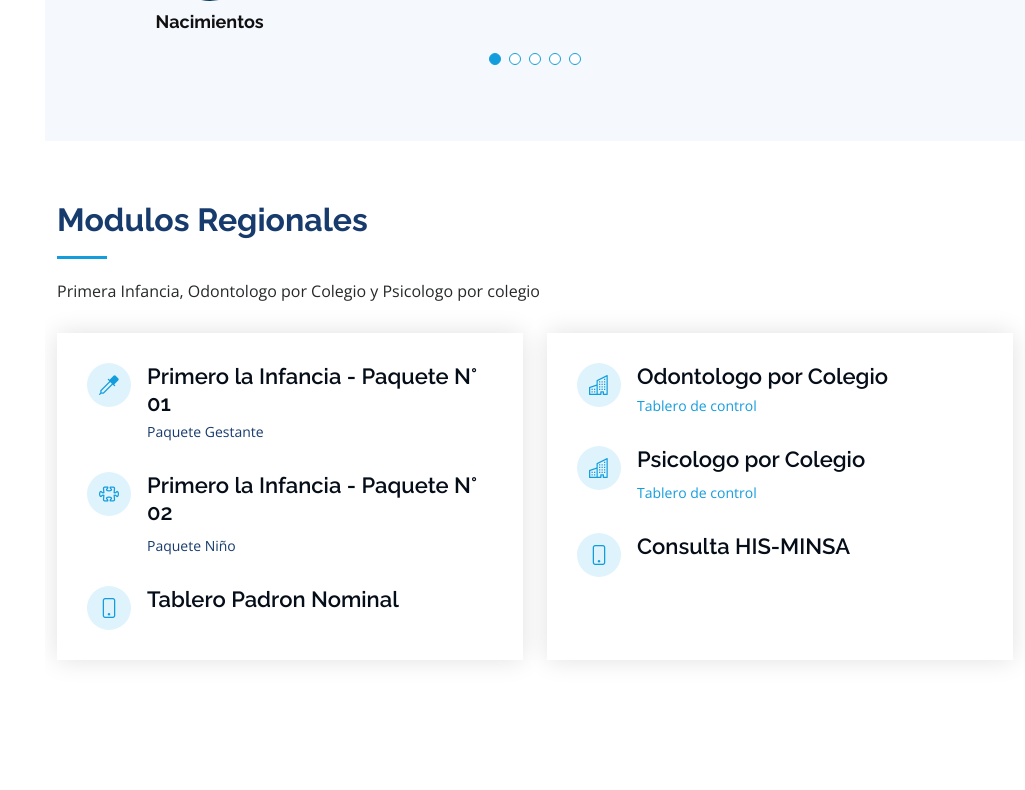
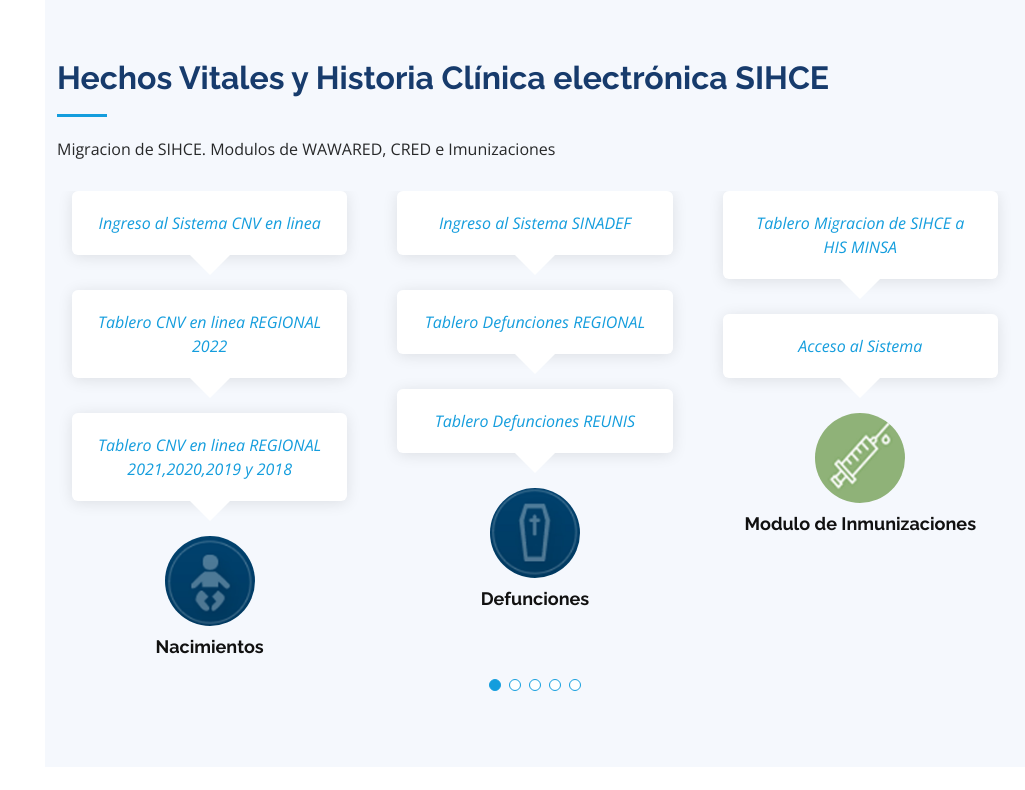
Before and after one commit to veronny/saludjunin, a Django app: page / in a window 1280 px wide. Shown: the part 3557-4347 px from the top of the page, without its empty margins (255-1280 px from the left). After the commit the page ends 4248 px from the top, so only its background shows below. Run offline with Django 4.2, Linux system fonts and the light colour scheme; some libraries are stand-ins or nearby versions.

Commit message:
resumen regional

```diff
--- a/principal/templates/index.html
+++ b/principal/templates/index.html
@@ -50,12 +50,12 @@
       <nav id="navbar" class="nav-menu navbar">
         <ul>
           <li><a href="#hero" class="nav-link scrollto active"><i class="bx bx-home"></i> <span>Inicio</span></a></li>
+          <li><a href="#contact" class="nav-link scrollto"><i class="bx bx-cube-alt"></i> <span>Resumen Ejecutivo</span></a></li>
           <li><a href="#about" class="nav-link scrollto"><i class="bx bx-user"></i> <span>Repositorio Regional</span></a></li>
           <li><a href="#portfolio" class="nav-link scrollto"><i class="bx bx-bar-chart-alt"></i> <span>Indicadores Sanitarios</span></a></li>
           <li><a href="#facts" class="nav-link scrollto"><i class="bx bx-book-content"></i> <span>Padron Nominal</span></a></li>
           <li><a href="#services" class="nav-link scrollto"><i class="bx bx-vial"></i> <span>Vacunación</span></a></li>
           <li><a href="#testimonials" class="nav-link scrollto"><i class="bx bx-building"></i> <span>Hechos Vitales y SIHCE</span></a></li>
-          <li><a href="#contact" class="nav-link scrollto"><i class="bx bx-cube-alt"></i> <span>Modulos Regionales</span></a></li>
           <li><a href="https://glacial-coast-00858.herokuapp.com/" class="nav-link scrollto"><i class="bx bx-abacus"></i> <span>Plataforma DIT</span></a></li>
         </ul>
       </nav><!-- .nav-menu -->
@@ -373,72 +415,9 @@
         </div>
 
       </div>
-    </section><!-- End Testimonials Section -->
+  </section><!-- End Testimonials Section -->
 
-    <!-- ======= Contact Section ======= -->
-    <section id="contact" class="contact">
-      <div class="container">
 
-        <div class="section-title">
-          <h2>Modulos Regionales</h2>
-          <p>Primera Infancia, Odontologo por Colegio y Psicologo por colegio</p>
-        </div>
-
-        <div class="row" data-aos="fade-in">
-
-          <div class="col-lg-6 d-flex align-items-stretch">
-            <div class="info">
-              <div class="address">
-                <i class="bi bi-eyedropper"></i>
-                <h4>Primero la Infancia - Paquete N° 01</h4>
-                <a href="https://app.powerbi.com/view?r=eyJrIjoiNDM2ODYxNDMtZmRhNy00YjY2LWEyMzAtODFlOThhZTA5YWQ0IiwidCI6ImQxYzM1MDFkLWE2MWUtNGJiYi04NDdhLWQ5NDRiZmFlOGRiMCIsImMiOjR9" target="_blank"><p>Paquete Gestante</p></a>
-              </div>
-
-              <div class="email">
-                <i class="bi bi-puzzle"></i>
-                <h4>Primero la Infancia - Paquete N° 02</h4>
-                <a href="https://app.powerbi.com/view?r=eyJrIjoiZDVhMWJlODgtMWE5Yi00NjQwLWI3ZGItMTFhN2I0ZDhmMDE3IiwidCI6ImQxYzM1MDFkLWE2MWUtNGJiYi04NDdhLWQ5NDRiZmFlOGRiMCIsImMiOjR9" target="_blank"><p>Paquete Niño</p></a>
-              </div>
-
-              <div class="phone">
-                <i class="bi bi-phone"></i>
-                <a href="https://app.powerbi.com/view?r=eyJrIjoiYTgyMGMzMTUtZTlkZC00YmUxLTliYjAtOWZjYjE3ZDU2YmRmIiwidCI6ImQxYzM1MDFkLWE2MWUtNGJiYi04NDdhLWQ5NDRiZmFlOGRiMCIsImMiOjR9" target="_blank"><h4>Tablero Padron Nominal</h4></a>
-              </div>
-            </div>
-
-          </div>
-
-          <div class="col-lg-6 d-flex align-items-stretch">
-              <div class="info">
-                <div class="address">
-                  <i class="bi bi-building"></i>
-                  <h4>Odontologo por Colegio</h4>
-                  <p>
-                    <a href="https://app.powerbi.com/view?r=eyJrIjoiOTk0MjM4ZmEtM2JlOS00YTJhLWI5NWYtOGNkNDcwZjlmMWJhIiwidCI6ImQxYzM1MDFkLWE2MWUtNGJiYi04NDdhLWQ5NDRiZmFlOGRiMCIsImMiOjR9" target="_blank">Tablero de control</a>
-                  </p>
-                </div>
-
-                <div class="email">
-                  <i class="bi bi-building"></i>
-                  <h4>Psicologo por Colegio</h4>
-                  <p>
-                    <a href="#">Tablero de control</a>
-                  </p>
-                </div>
-
-                <div class="phone">
-                  <i class="bi bi-phone"></i>
-                  <a href="http://diresahis.ga/" target="_blank">
-                    <h4>Consulta HIS-MINSA</h4>
-                  </a>
-                </div>
-              </div>
-          </div>
-
-        </div>
-
-      </div>
-    </section><!-- End Contact Section -->
 
   </main><!-- End #main -->
 
```
Also changed, not shown: other parts of principal/templates/index.html (+44 -2 lines).
